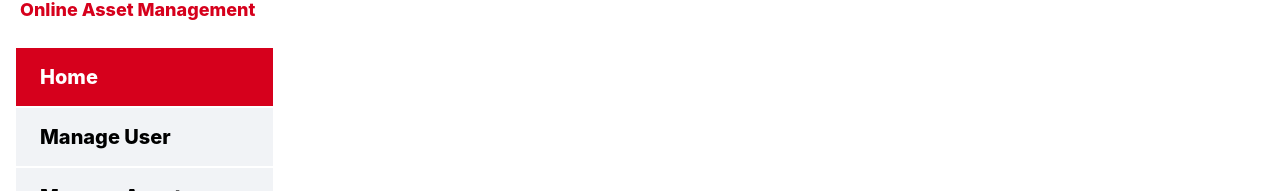
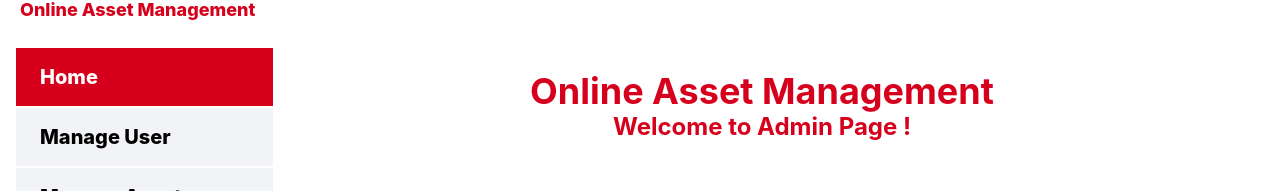
Before and after one commit to KhoaLV26/Asset_Management_FE, a React (Create React App) app: page / in a window 1280 px wide. Shown: the part 181-372 px from the top of the page. Built offline with nearby package versions, Linux system fonts and the light colour scheme.

Commit message:
update home page

```diff
--- /dev/null
+++ b/src/pages/Home.js
@@ -0,0 +1,14 @@
+import LayoutPage from "../layout/LayoutPage"
+
+const Home = () => {
+    return (
+        <LayoutPage>
+            <div className="mx-auto my-[9rem] text-center">
+                <h1 className="text-[#d6001c] font-bold text-4xl">Online Asset Management</h1>
+                <span className="text-[#d6001c] font-bold text-2xl">Welcome to Admin Page !</span>
+            </div>
+        </LayoutPage>
+    )
+}
+
+export default Home
--- a/src/route/AppRoute.js
+++ b/src/route/AppRoute.js
@@ -1,5 +1,5 @@
-import LayoutPage from "../layout/LayoutPage";
 import CreateAsset from "../pages/CreateAsset";
+import Home from "../pages/Home";
 
 const { useRoutes } = require("react-router-dom");
 const { default: ManageUser } = require("../pages/ManageUser");
@@ -18,7 +18,7 @@ const AppRoutes = () => {
     },
     {
       path: "/*",
-      element: <LayoutPage />,
+      element: <Home />,
     },
     {
       path: "/manage-asset",
```
